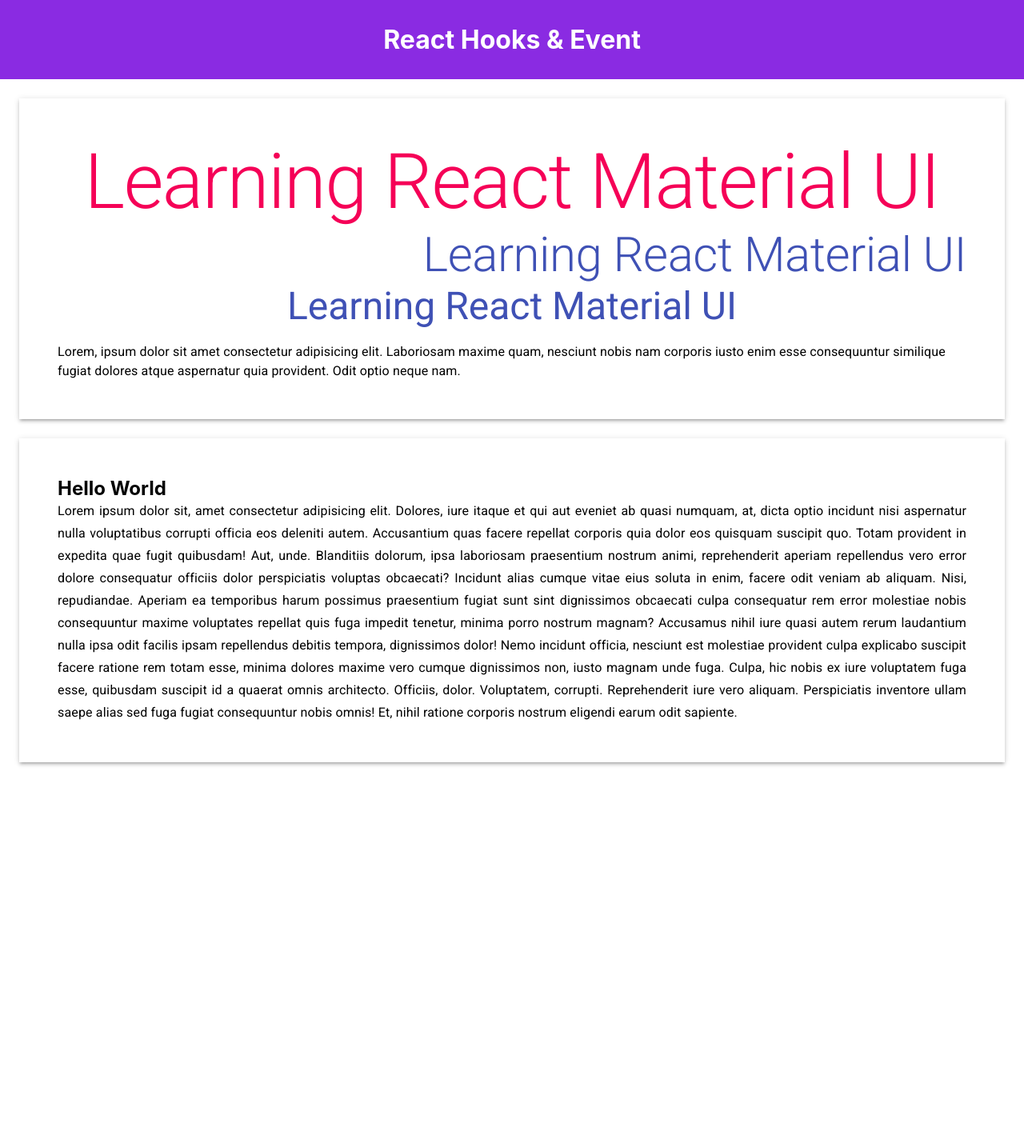
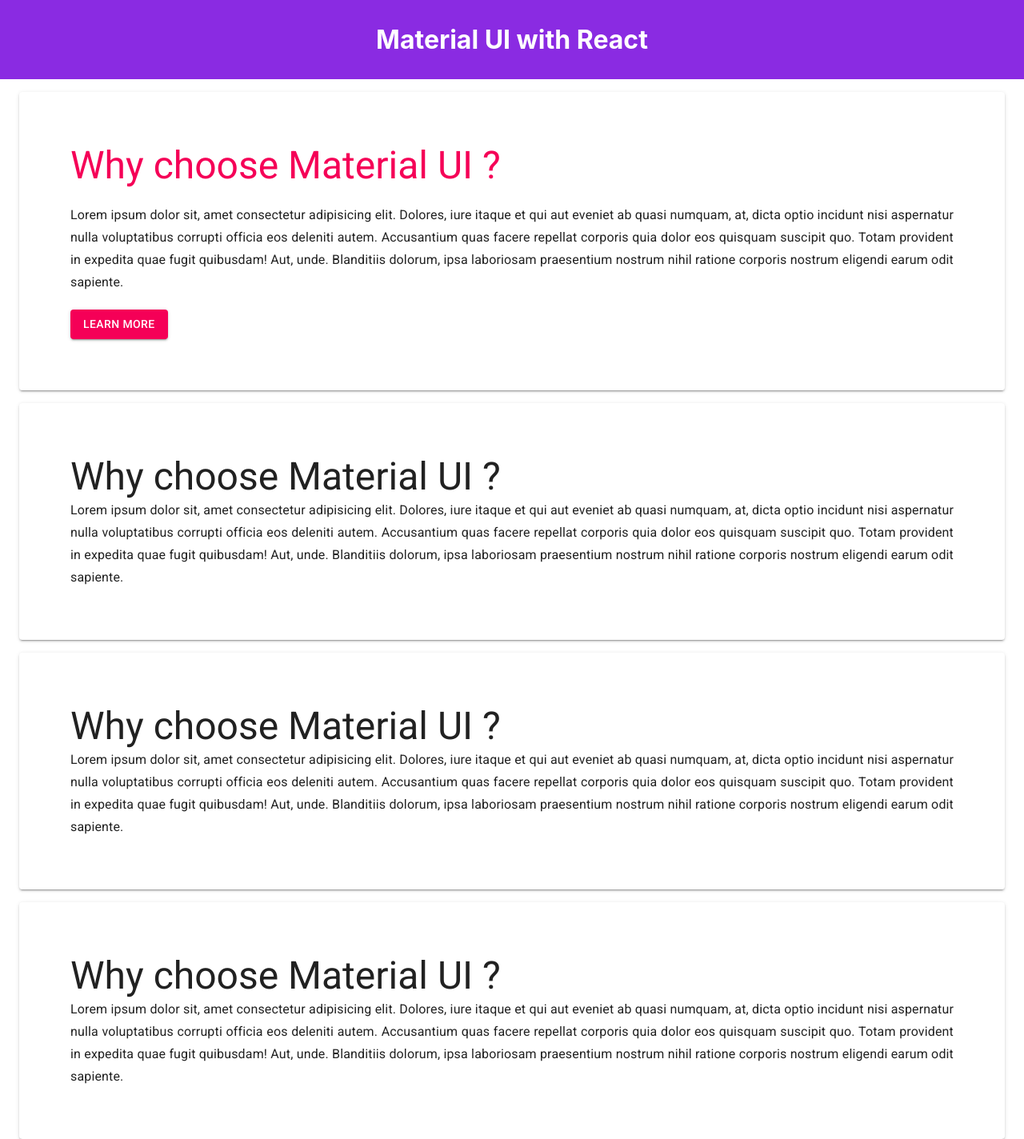
Before and after one commit to iamsourav37/react-first-proj, a React (Create React App) app: page / in a window 1280 px wide. Shown: the whole page at 80% size. Before the commit the page ends 977 px from the top, so only its background shows below. Built offline with nearby package versions, Linux system fonts and the light colour scheme.

Commit message:
paper and button

```diff
--- a/src/App.js
+++ b/src/App.js
@@ -4,7 +4,7 @@
 
 import "./css/index.css";
 
-const msg = `React Hooks & Event`;
+const msg = `Material UI with React`;
 
 function App() {
   return (
--- a/src/Component/MaterialUiDemo.jsx
+++ b/src/Component/MaterialUiDemo.jsx
@@ -2,55 +2,81 @@
 import Typography from "@material-ui/core/Typography";
 import Box from "@material-ui/core/Box";
 import Container from "@material-ui/core/Container";
+import Paper from "@material-ui/core/Paper";
+import Button from "@material-ui/core/Button";
 
 function MaterialUiDemo() {
   return (
     <div>
-      <Box boxShadow={3} p={6} m={3}>
-        <Typography variant="h1" color="secondary" align="center">
-          Learning React Material UI
+      <Container>
+        <Paper elevation={2}>
+          <Box mt={2} p={8}>
+            <Typography variant="h3" color="secondary">
+              Why choose Material UI ?
             </Typography>
-        <Typography variant="h2" align="right" color="primary">
-          Learning React Material UI
-        </Typography>
-        <Typography variant="h3" align="center" color="primary" gutterBottom>
-          Learning React Material UI
-        </Typography>
-
-        <Typography variant="body1">
-          Lorem, ipsum dolor sit amet consectetur adipisicing elit. Laboriosam
-          maxime quam, nesciunt nobis nam corporis iusto enim esse consequuntur
-          similique fugiat dolores atque aspernatur quia provident. Odit optio
-          neque nam.
-        </Typography>
-      </Box>
-      <Box boxShadow={3} p={6} m={3} component="section">
-        <h1>Hello World</h1>
+            <br />
             <Typography variant="subtitle1" align="justify">
               Lorem ipsum dolor sit, amet consectetur adipisicing elit. Dolores,
               iure itaque et qui aut eveniet ab quasi numquam, at, dicta optio
               incidunt nisi aspernatur nulla voluptatibus corrupti officia eos
-          deleniti autem. Accusantium quas facere repellat corporis quia dolor
-          eos quisquam suscipit quo. Totam provident in expedita quae fugit
-          quibusdam! Aut, unde. Blanditiis dolorum, ipsa laboriosam praesentium
-          nostrum animi, reprehenderit aperiam repellendus vero error dolore
-          consequatur officiis dolor perspiciatis voluptas obcaecati? Incidunt
-          alias cumque vitae eius soluta in enim, facere odit veniam ab aliquam.
-          Nisi, repudiandae. Aperiam ea temporibus harum possimus praesentium
-          fugiat sunt sint dignissimos obcaecati culpa consequatur rem error
-          molestiae nobis consequuntur maxime voluptates repellat quis fuga
-          impedit tenetur, minima porro nostrum magnam? Accusamus nihil iure
-          quasi autem rerum laudantium nulla ipsa odit facilis ipsam repellendus
-          debitis tempora, dignissimos dolor! Nemo incidunt officia, nesciunt
-          est molestiae provident culpa explicabo suscipit facere ratione rem
-          totam esse, minima dolores maxime vero cumque dignissimos non, iusto
-          magnam unde fuga. Culpa, hic nobis ex iure voluptatem fuga esse,
-          quibusdam suscipit id a quaerat omnis architecto. Officiis, dolor.
-          Voluptatem, corrupti. Reprehenderit iure vero aliquam. Perspiciatis
-          inventore ullam saepe alias sed fuga fugiat consequuntur nobis omnis!
-          Et, nihil ratione corporis nostrum eligendi earum odit sapiente.
+              deleniti autem. Accusantium quas facere repellat corporis quia
+              dolor eos quisquam suscipit quo. Totam provident in expedita quae
+              fugit quibusdam! Aut, unde. Blanditiis dolorum, ipsa laboriosam
+              praesentium nostrum nihil ratione corporis nostrum eligendi earum
+              odit sapiente.
+            </Typography>
+            <br />
+            <Button variant="contained" color="secondary">
+              Learn More
+            </Button>
+          </Box>
+        </Paper>
+        <Paper elevation={2}>
+          <Box mt={2} p={8}>
+            <Typography variant="h3">Why choose Material UI ?</Typography>
+            <Typography variant="subtitle1" align="justify">
+              Lorem ipsum dolor sit, amet consectetur adipisicing elit. Dolores,
+              iure itaque et qui aut eveniet ab quasi numquam, at, dicta optio
+              incidunt nisi aspernatur nulla voluptatibus corrupti officia eos
+              deleniti autem. Accusantium quas facere repellat corporis quia
+              dolor eos quisquam suscipit quo. Totam provident in expedita quae
+              fugit quibusdam! Aut, unde. Blanditiis dolorum, ipsa laboriosam
+              praesentium nostrum nihil ratione corporis nostrum eligendi earum
+              odit sapiente.
             </Typography>
           </Box>
+        </Paper>
+        <Paper elevation={2}>
+          <Box mt={2} p={8}>
+            <Typography variant="h3">Why choose Material UI ?</Typography>
+            <Typography variant="subtitle1" align="justify">
+              Lorem ipsum dolor sit, amet consectetur adipisicing elit. Dolores,
+              iure itaque et qui aut eveniet ab quasi numquam, at, dicta optio
+              incidunt nisi aspernatur nulla voluptatibus corrupti officia eos
+              deleniti autem. Accusantium quas facere repellat corporis quia
+              dolor eos quisquam suscipit quo. Totam provident in expedita quae
+              fugit quibusdam! Aut, unde. Blanditiis dolorum, ipsa laboriosam
+              praesentium nostrum nihil ratione corporis nostrum eligendi earum
+              odit sapiente.
+            </Typography>
+          </Box>
+        </Paper>
+        <Paper elevation={2}>
+          <Box mt={2} p={8}>
+            <Typography variant="h3">Why choose Material UI ?</Typography>
+            <Typography variant="subtitle1" align="justify">
+              Lorem ipsum dolor sit, amet consectetur adipisicing elit. Dolores,
+              iure itaque et qui aut eveniet ab quasi numquam, at, dicta optio
+              incidunt nisi aspernatur nulla voluptatibus corrupti officia eos
+              deleniti autem. Accusantium quas facere repellat corporis quia
+              dolor eos quisquam suscipit quo. Totam provident in expedita quae
+              fugit quibusdam! Aut, unde. Blanditiis dolorum, ipsa laboriosam
+              praesentium nostrum nihil ratione corporis nostrum eligendi earum
+              odit sapiente.
+            </Typography>
+          </Box>
+        </Paper>
+      </Container>
     </div>
   );
 }
```
Lines whose indentation alone changed are shown as unchanged.
